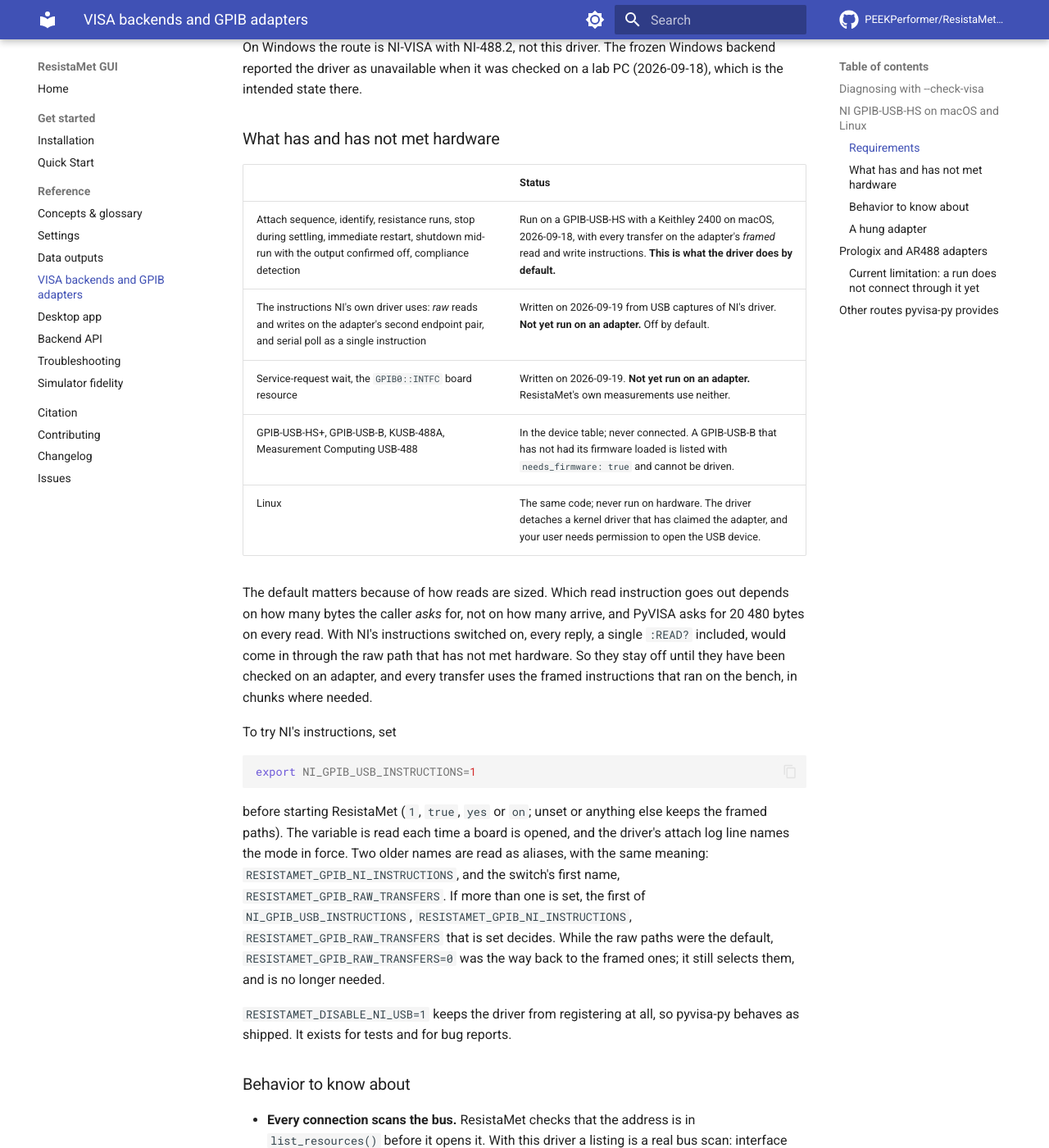
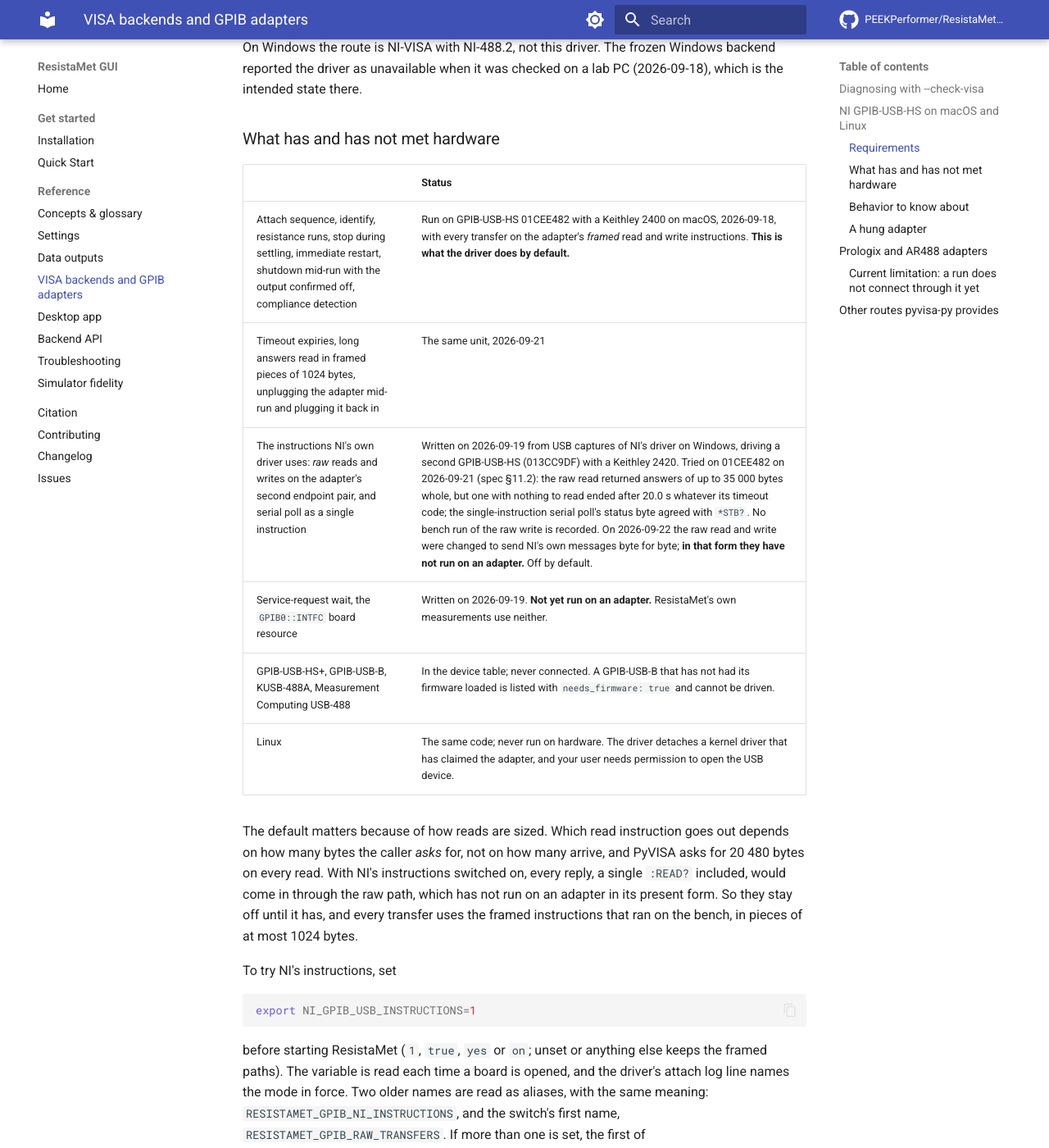
Before and after one commit to PEEKPerformer/ResistaMet-GUI, an MkDocs documentation site: the page built from docs/gpib.md, in a window 1280 px wide and 1400 px high, scrolled down 3214 px. Shown: the whole window at 82% size. Built offline with MkDocs 1.6.1 and Material for MkDocs 9.7.7, drawn with Linux system fonts in a browser that asks for light colours; comment, search, counter and statistics services are not loaded; some of the changed text lies outside the part shown.

Commit message:
Say what NI's instructions did on the bench
docs/gpib.md and the switch's comment in boards said NI's instructions
had not run on an adapter. Spec §11.2 records that they did, on unit
01CEE482 on 2026-09-21: the 0x0b read returned answers of up to 35 000
bytes whole, but with nothing to read ended at 20.0 s whatever its
code, and the 0x10 serial poll's status byte agreed with *STB?. No run
of the 0x0e is recorded. The raw read and write were changed on
2026-09-22 to send NI's own messages, and in that form have not run.
Both places now say so.

docs/gpib.md also described timeouts only as rounded up to the next
code, pointing at figures from the captured unit alone. It now gives
the code choice, the whole-read bound by the longer unit's expiry (a
5 s timeout reports after about 20 s), and what an unplugged adapter
does: VI_ERROR_CONN_LOST at once, with the instrument's output left on.

```diff
--- a/docs/gpib.md
+++ b/docs/gpib.md
@@ -87,13 +87,14 @@ On Windows the route is NI-VISA with NI-488.2, not this driver. The frozen Windo
 
 | | Status |
 |---|---|
-| Attach sequence, identify, resistance runs, stop during settling, immediate restart, shutdown mid-run with the output confirmed off, compliance detection | Run on a GPIB-USB-HS with a Keithley 2400 on macOS, 2026-09-18, with every transfer on the adapter's *framed* read and write instructions. **This is what the driver does by default.** |
-| The instructions NI's own driver uses: *raw* reads and writes on the adapter's second endpoint pair, and serial poll as a single instruction | Written on 2026-09-19 from USB captures of NI's driver. **Not yet run on an adapter.** Off by default. |
+| Attach sequence, identify, resistance runs, stop during settling, immediate restart, shutdown mid-run with the output confirmed off, compliance detection | Run on GPIB-USB-HS 01CEE482 with a Keithley 2400 on macOS, 2026-09-18, with every transfer on the adapter's *framed* read and write instructions. **This is what the driver does by default.** |
+| Timeout expiries, long answers read in framed pieces of 1024 bytes, unplugging the adapter mid-run and plugging it back in | The same unit, 2026-09-21 |
+| The instructions NI's own driver uses: *raw* reads and writes on the adapter's second endpoint pair, and serial poll as a single instruction | Written on 2026-09-19 from USB captures of NI's driver on Windows, driving a second GPIB-USB-HS (013CC9DF) with a Keithley 2420. Tried on 01CEE482 on 2026-09-21 (spec §11.2): the raw read returned answers of up to 35 000 bytes whole, but one with nothing to read ended after 20.0 s whatever its timeout code; the single-instruction serial poll's status byte agreed with `*STB?`. No bench run of the raw write is recorded. On 2026-09-22 the raw read and write were changed to send NI's own messages byte for byte; **in that form they have not run on an adapter.** Off by default. |
 | Service-request wait, the `GPIB0::INTFC` board resource | Written on 2026-09-19. **Not yet run on an adapter.** ResistaMet's own measurements use neither. |
 | GPIB-USB-HS+, GPIB-USB-B, KUSB-488A, Measurement Computing USB-488 | In the device table; never connected. A GPIB-USB-B that has not had its firmware loaded is listed with `needs_firmware: true` and cannot be driven. |
 | Linux | The same code; never run on hardware. The driver detaches a kernel driver that has claimed the adapter, and your user needs permission to open the USB device. |
 
-The default matters because of how reads are sized. Which read instruction goes out depends on how many bytes the caller *asks* for, not on how many arrive, and PyVISA asks for 20 480 bytes on every read. With NI's instructions switched on, every reply, a single `:READ?` included, would come in through the raw path that has not met hardware. So they stay off until they have been checked on an adapter, and every transfer uses the framed instructions that ran on the bench, in chunks where needed.
+The default matters because of how reads are sized. Which read instruction goes out depends on how many bytes the caller *asks* for, not on how many arrive, and PyVISA asks for 20 480 bytes on every read. With NI's instructions switched on, every reply, a single `:READ?` included, would come in through the raw path, which has not run on an adapter in its present form. So they stay off until it has, and every transfer uses the framed instructions that ran on the bench, in pieces of at most 1024 bytes.
 
 To try NI's instructions, set
 
@@ -109,7 +110,8 @@ before starting ResistaMet (`1`, `true`, `yes` or `on`; unset or anything else k
 
 - **Every connection scans the bus.** ResistaMet checks that the address is in `list_resources()` before it opens it. With this driver a listing is a real bus scan: interface clear, remote enable, then each of the 31 primary addresses is addressed in turn to see who listens. It takes a moment and other instruments on the bus see it.
 - **Board numbers.** The first NI adapter is `GPIB0`, unless linux-gpib is installed and already has boards, in which case NI adapters are numbered after them.
-- **Timeouts are coarse.** The adapter has a fixed table of timeouts and rounds yours up; see [Troubleshooting](troubleshooting.md#a-timeout-takes-about-17-s-although-5-s-or-10-s-was-asked).
+- **Timeouts are coarse.** The adapter takes a code from a fixed table, not a time. A timeout goes out as the code NI's driver sends for it, the smallest nominal limit not below it (5 s is the 10 s code, 0xfd; a sweep's 11 to 16 s the 30 s code, 0xfe), except that 264 to 300 ms go out as 0xfb and 268 to 300 s as 0x02, because the next code down ends sooner than asked. What the adapter then waits differs by unit: for 0xfd, 16.78 s on the unit NI's driver was captured on and 20.0 s on the bench unit. A read is bounded as a whole by the longer of the two, not by the timeout set, so with the instrument silent **a 5 s timeout reports after about 20 s**, with whatever bytes had arrived. `VI_TMO_INFINITE` is stopped by the driver after 600 s. The per-code figures are in the [package README](../resistamet_gui/gpib_usb/README.md#what-a-timeout-means); the older figures in [Troubleshooting](troubleshooting.md#a-timeout-takes-about-17-s-although-5-s-or-10-s-was-asked) are the captured unit's alone.
+- **An unplugged adapter.** The operation in flight, and every later one on that session, fails at once with `VI_ERROR_CONN_LOST`; the driver does not retry on a device that is gone. After the adapter is plugged back in, the next connection finds it again with no restart. When the cable was pulled mid-run on the bench (2026-09-21), the run's file was finalised, but the output-off at cleanup could not reach the instrument, so its **output stayed on** until the next session addressed it.
 
 ### A hung adapter
 
```
Also changed, not shown: 1 other file.
